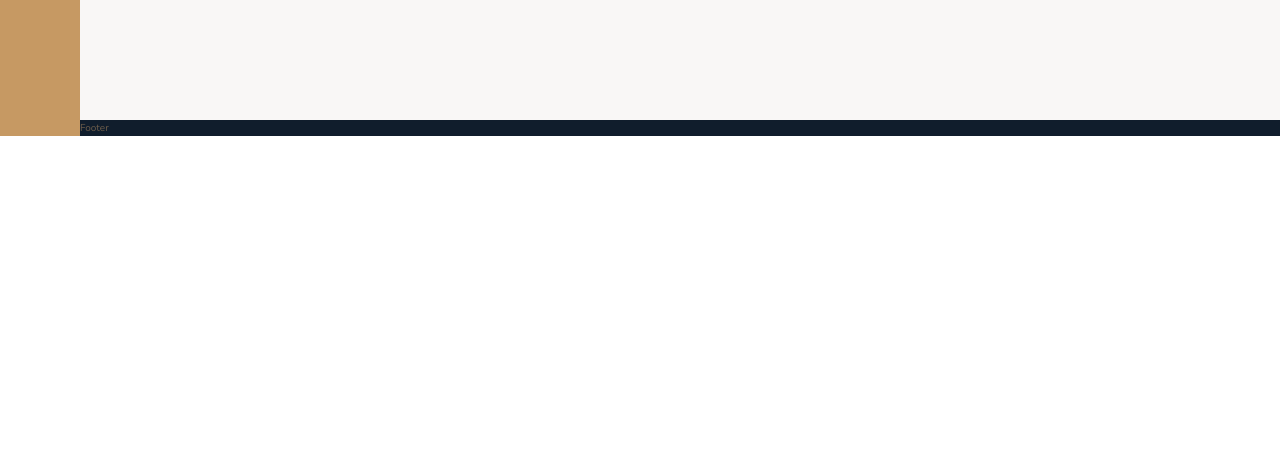
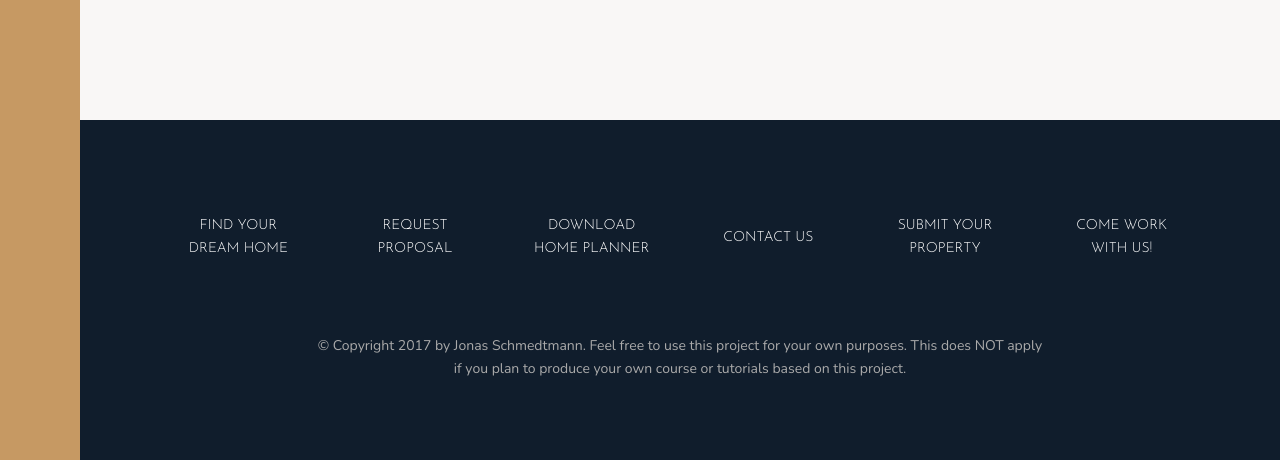
Before and after one commit to MsRobynM/nexter, a website: page index.html in a window 1280 px wide. Shown: the part 3203-3663 px from the top of the page. Before the commit the page ends 3339 px from the top, so only its background shows below. Drawn offline with nearby package versions, Linux system fonts and the light colour scheme; files that its build step writes are made by us from their sources.

Commit message:
Snapshot after lecture 116

```diff
--- a/index.html
+++ b/index.html
@@ -298,7 +298,17 @@
 
         </section>
         <footer class="footer">
-            Footer
+            <ul class="nav">
+                <li class="nav__item"><a href="#" class="nav__link">Find your dream home</a></li>
+                <li class="nav__item"><a href="#" class="nav__link">Request proposal</a></li>
+                <li class="nav__item"><a href="#" class="nav__link">Download home planner</a></li>
+                <li class="nav__item"><a href="#" class="nav__link">Contact us</a></li>
+                <li class="nav__item"><a href="#" class="nav__link">Submit your property</a></li>
+                <li class="nav__item"><a href="#" class="nav__link">Come work with us!</a></li>
+            </ul>
+            <p class="copyright">
+                &copy; Copyright 2017 by Jonas Schmedtmann. Feel free to use this project for your own purposes. This does NOT apply if you plan to produce your own course or tutorials based on this project.
+            </p>
         </footer>
     </body>
 </html>
--- a/sass/_footer.scss
+++ b/sass/_footer.scss
@@ -1,4 +1,43 @@
 .footer {
     background-color: $color-secondary;
     grid-column: full-start/full-end;
+    padding: 8rem;
 }
+
+.nav {
+    list-style: none;
+
+    display: grid;
+    grid-template-columns: repeat(auto-fit, minmax(15rem, 1fr));
+    grid-gap: 2rem;
+    align-items: center;
+
+    &__link:link,
+    &__link:visited {
+        font-size: 1.4rem;
+        color: #fff;
+        text-decoration: none;
+        font-family: $font-display;
+        text-transform: uppercase;
+        text-align: center;
+        padding: 1.5rem;
+        display: block;
+        transition: all .2s;
+    }
+
+    &__link:hover,
+    &__link:active {
+        background-color: rgba(#fff, .05);
+        transform: translateY(-3px);
+    }
+}
+
+.copyright {
+    font-size: 1.4rem;
+    color: $color-grey-light-2;
+    margin-top: 6rem;
+    margin-right: auto;
+    margin-left: auto;
+    text-align: center;
+    width: 70%;
+}
--- a/sass/_homes.scss
+++ b/sass/_homes.scss
@@ -75,9 +75,6 @@
             width: 2rem;
             margin-right: 1rem;
         }
-        p {
-
-        }
     }
 
     &__btn {
```
